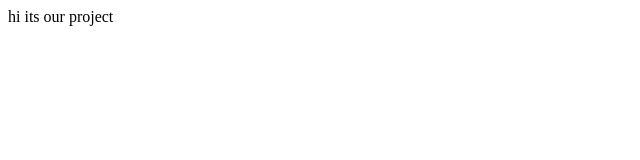
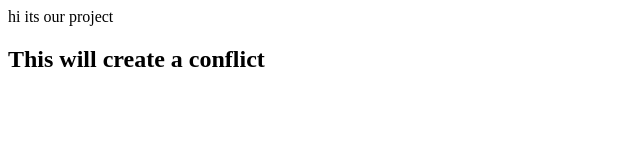
Before and after one commit to elvispeter91/Gitbootstrap, a plain HTML site: page index.html in a window 1280 px wide. Shown: the whole page, without its empty margins (0-640 px from the left). Drawn offline with Linux system fonts and the light colour scheme.

Commit message:
index.html

```diff
--- a/index.html
+++ b/index.html
@@ -1 +1,2 @@
 <p>hi its our project</p>
+<H2>This will create a conflict</H2>
```
